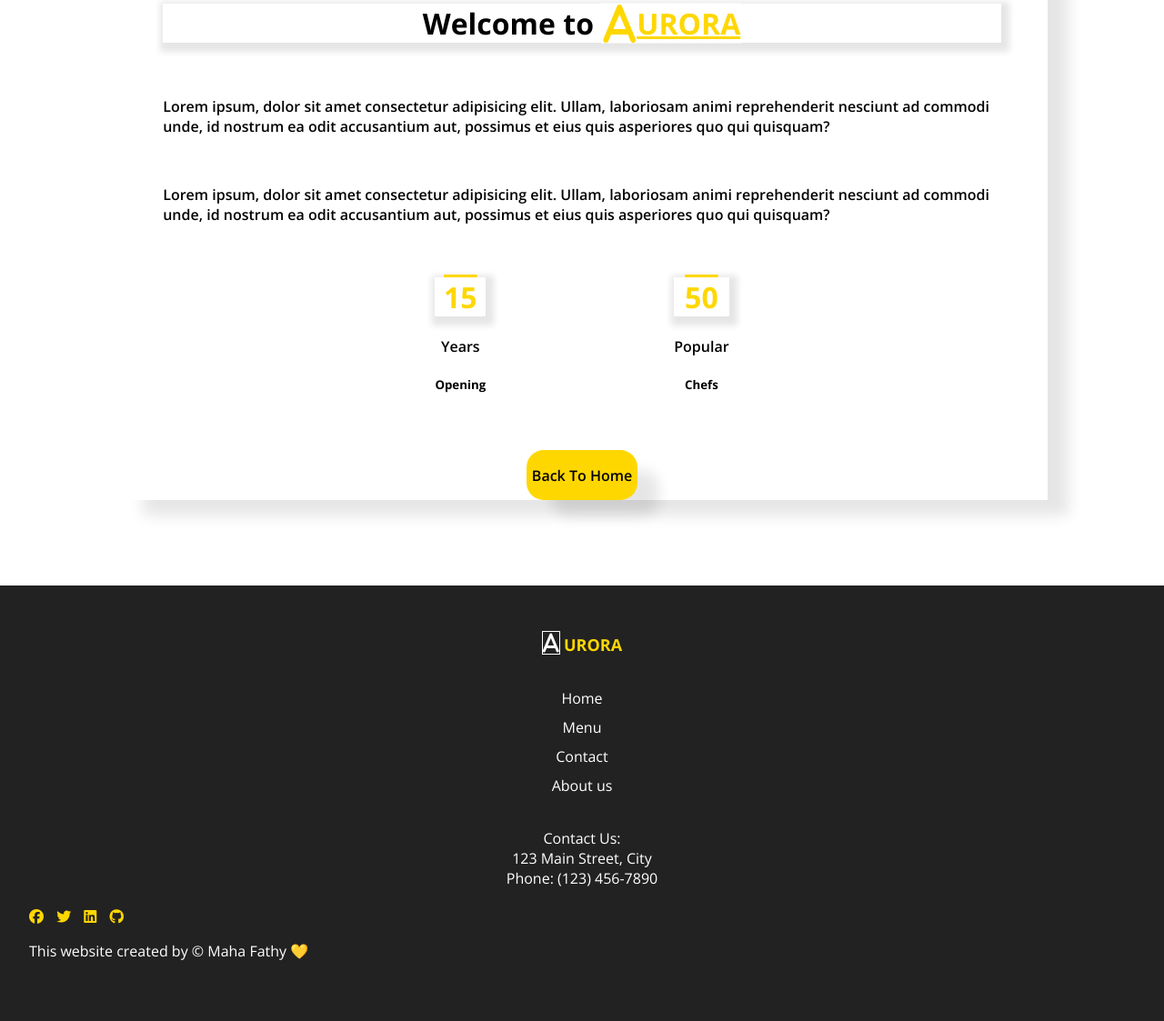
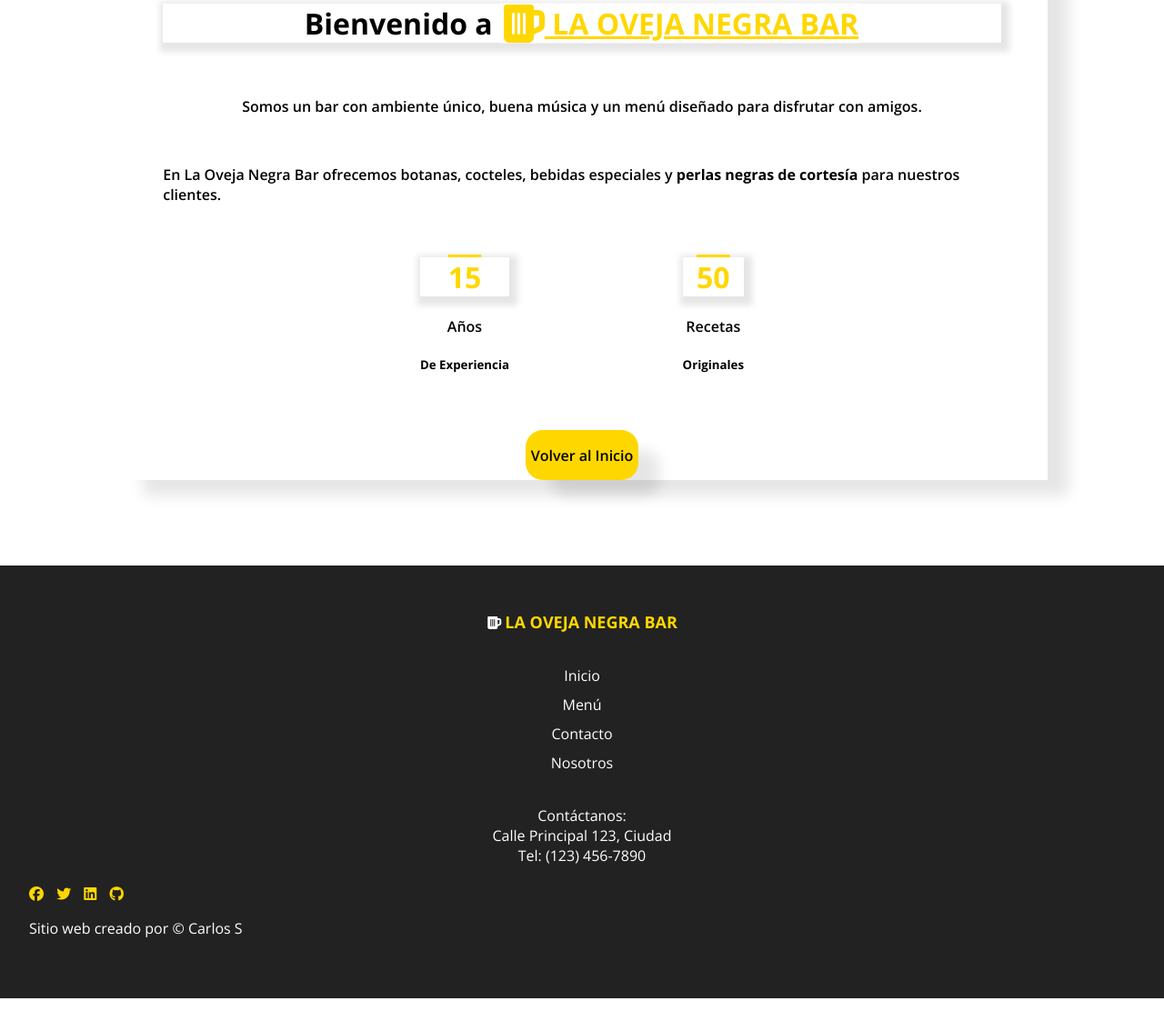
Before and after one commit to Carlos-hash-010164100/La_OVeja_Negra, a website: page about.html in a window 1280 px wide. Shown: the part 766-1889 px from the top of the page at 91% size. After the commit the page ends 1864 px from the top, so only its background shows below. Drawn offline with nearby package versions, Linux system fonts and the light colour scheme.

Commit message:
Update about.html

```diff
--- a/about.html
+++ b/about.html
@@ -1,20 +1,20 @@
 <!DOCTYPE html>
-<html lang="en">
+<html lang="es">
   <head>
     <meta charset="UTF-8" />
     <meta name="viewport" content="width=device-width, initial-scale=1.0" />
-    <title>Restaurant Menu</title>
+    <title>La Oveja Negra Bar</title>
     <link rel="stylesheet" href="css/style.css" />
     <link rel="stylesheet" href="css/responsive.css" />
   </head>
-  </head>
+
   <body>
-    <!-- scroll yop button -->
+    <!-- Botón subir -->
     <button id="scrollToTopButton" class="scroll-to-top-btn">
       <i class="fas fa-arrow-up"></i>
     </button>
 
-    <!-- Menu overlay -->
+    <!-- Overlay del menú -->
     <div id="menuOverlay"></div>
 
     <!-- Header -->
@@ -22,15 +22,15 @@
       <div class="container">
         <nav id="navbar">
           <div class="logo">
-            <i class="fa-solid fa-a" style="color: #fff"></i>
-            <a href="index.html">URORA</a>
+            <i class="fa-solid fa-beer-mug-empty" style="color: #fff"></i>
+            <a href="index.html">LA OVEJA NEGRA BAR</a>
           </div>
           <div id="rightSide">
             <ul id="navLinks">
-              <li><a href="index.html">Home</a></li>
-              <li><a class="menuNav" href="#">Menu</a></li>
-              <li><a class="contactUsNav" href="#">Contact</a></li>
-              <li><a href="about.html">About us</a></li>
+              <li><a href="index.html">Inicio</a></li>
+              <li><a class="menuNav" href="#">Menú</a></li>
+              <li><a class="contactUsNav" href="#">Contacto</a></li>
+              <li><a href="about.html">Nosotros</a></li>
             </ul>
             <i class="fa-solid fa-bars" id="menuToggle"></i>
           </div>
@@ -38,7 +38,7 @@
       </div>
     </header>
 
-    <!-- About -->
+    <!-- Sección Nosotros -->
     <div class="aboutContainer">
       <div class="aboutWrapper">
         <div class="aboutImages">
@@ -55,88 +55,83 @@
             <img src="assets/about-4.jpg" />
           </div>
         </div>
+
         <div class="aboutTextRight">
           <h1 id="welcomeHeader">
-          Welcome to <span> <i class="fa-solid fa-a fa-xl" style="color: gold"></i>URORA</span>
-
+            Bienvenido a <span><i class="fa-solid fa-beer-mug-empty fa-xl" style="color: gold"></i> LA OVEJA NEGRA BAR</span>
           </h1>
 
           <p>
-          Lorem ipsum, dolor sit amet consectetur adipisicing elit. Ullam,
-          laboriosam animi reprehenderit nesciunt ad commodi unde, id nostrum ea
-          odit accusantium aut, possimus et eius quis asperiores quo qui
-          quisquam?
+            Somos un bar con ambiente único, buena música y un menú diseñado para disfrutar con amigos.
           </p>
           <p>
-          Lorem ipsum, dolor sit amet consectetur adipisicing elit. Ullam,
-          laboriosam animi reprehenderit nesciunt ad commodi unde, id nostrum ea
-          odit accusantium aut, possimus et eius quis asperiores quo qui
-          quisquam?
+            En La Oveja Negra Bar ofrecemos botanas, cocteles, bebidas especiales y <strong>perlas negras de cortesía</strong> para nuestros clientes.
           </p>
+
           <div class="experienceAndChefsWrapper">
             <div class="experienceWrapper">
               <div class="insideWrapper">
                 <h1>15</h1>
                 <div class="paragAndHeader">
-                <p>Years</p>
-                <h5>Opening</h5>
+                  <p>Años</p>
+                  <h5>De Experiencia</h5>
                 </div>
               </div>
             </div>
+
             <div class="chefsWrapper">
               <div class="insideWrapper">
                 <h1>50</h1>
                 <div class="paragAndHeader">
-                <p>Popular</p>
-                <h5>Chefs</h5>
+                  <p>Recetas</p>
+                  <h5>Originales</h5>
                 </div>
               </div>
             </div>
           </div>
-        <button class="aboutBtn"><a href="index.html">Back To Home</a></button>
+
+          <button class="aboutBtn"><a href="index.html">Volver al Inicio</a></button>
         </div>
       </div>
     </div>
-    <!-- About End -->
+    <!-- Fin Nosotros -->
 
     <!-- Footer -->
     <footer>
       <div class="container">
         <div class="footer-content">
           <div class="logo footer-logo">
-            <i class="fa-solid fa-a" style="color: #fff"></i>
-            <a href="index.html">URORA</a>
+            <i class="fa-solid fa-beer-mug-empty" style="color: #fff"></i>
+            <a href="index.html">LA OVEJA NEGRA BAR</a>
           </div>
+
           <div class="footer-links">
             <ul>
-              <li><a href="index.html">Home</a></li>
-              <li><a class="menuNav" href="#">Menu</a></li>
-              <li><a class="contactUsNav" href="index.html#contactUs">Contact</a></li>
-              <li><a href="about.html">About us</a></li>
+              <li><a href="index.html">Inicio</a></li>
+              <li><a class="menuNav" href="#">Menú</a></li>
+              <li><a class="contactUsNav" href="index.html#contactUs">Contacto</a></li>
+              <li><a href="about.html">Nosotros</a></li>
             </ul>
           </div>
+
           <div class="footer-contact">
-            <p>Contact Us:</p>
-            <p>123 Main Street, City</p>
-            <p>Phone: (123) 456-7890</p>
+            <p>Contáctanos:</p>
+            <p>Calle Principal 123, Ciudad</p>
+            <p>Tel: (123) 456-7890</p>
           </div>
         </div>
+
         <div class="footer-social">
           <a href="#"><i class="fa-brands fa-facebook"></i></a>
           <a href="#"><i class="fa-brands fa-twitter"></i></a>
-          <a
-            href="https://www.linkedin.com/in/maha-fathy-40801b1b5/"
-            target="_blank"
-            ><i class="fa-brands fa-linkedin"></i
-          ></a>
-          <a href="https://github.com/mahamfathy" target="_blank"
-            ><i class="fa-brands fa-github"></i
-          ></a>
-          <p>This website created by © Maha Fathy 💛</p>
+          <a href="#"><i class="fa-brands fa-linkedin"></i></a>
+          <a href="#"><i class="fa-brands fa-github"></i></a>
 
+          <p>Sitio web creado por © Carlos S</p>
         </div>
       </div>
     </footer>
+
     <script src="js/main.js"></script>
     <script src="https://kit.fontawesome.com/64c17729fa.js" crossorigin="anonymous"></script>
   </body>
```
Lines whose indentation alone changed are shown as unchanged.
